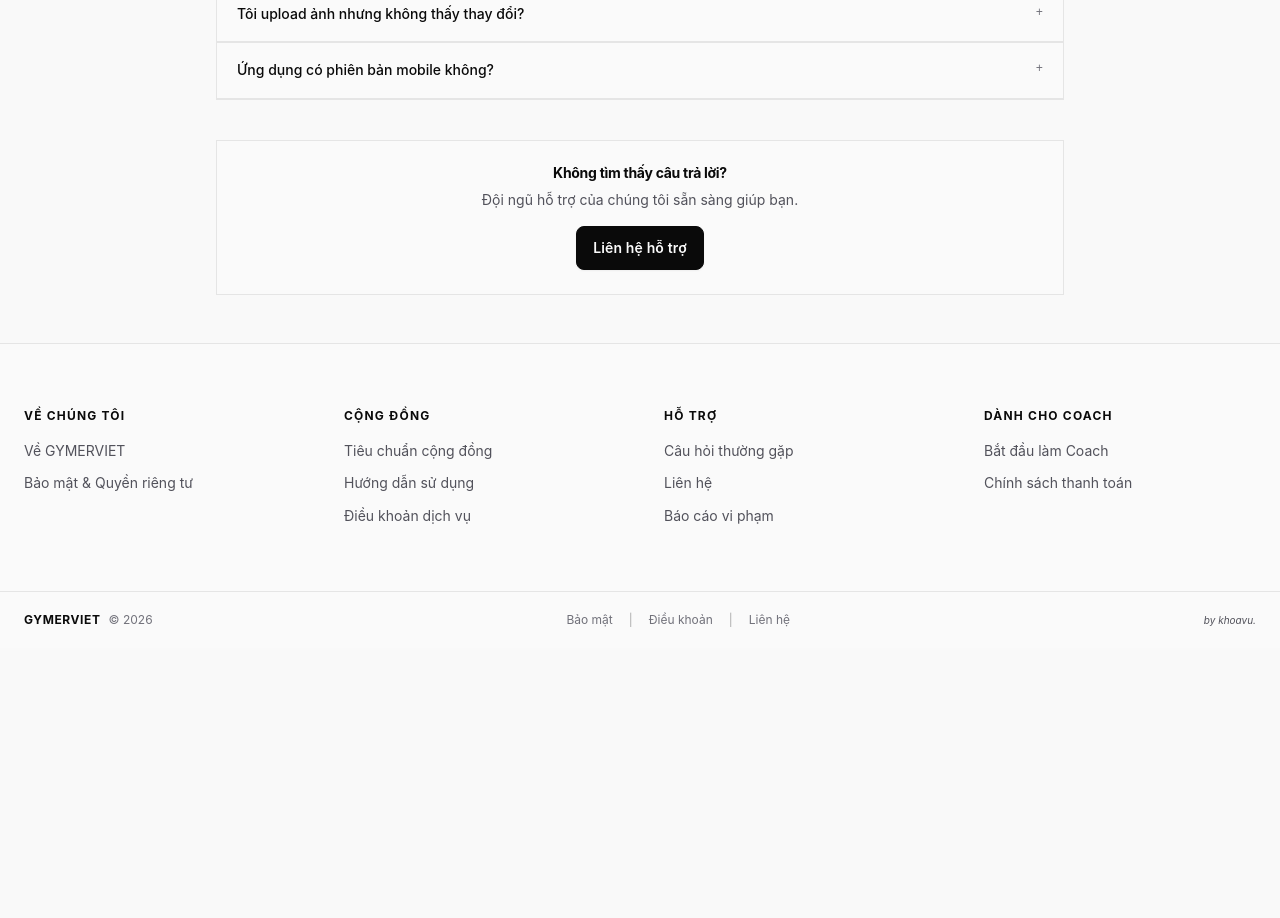
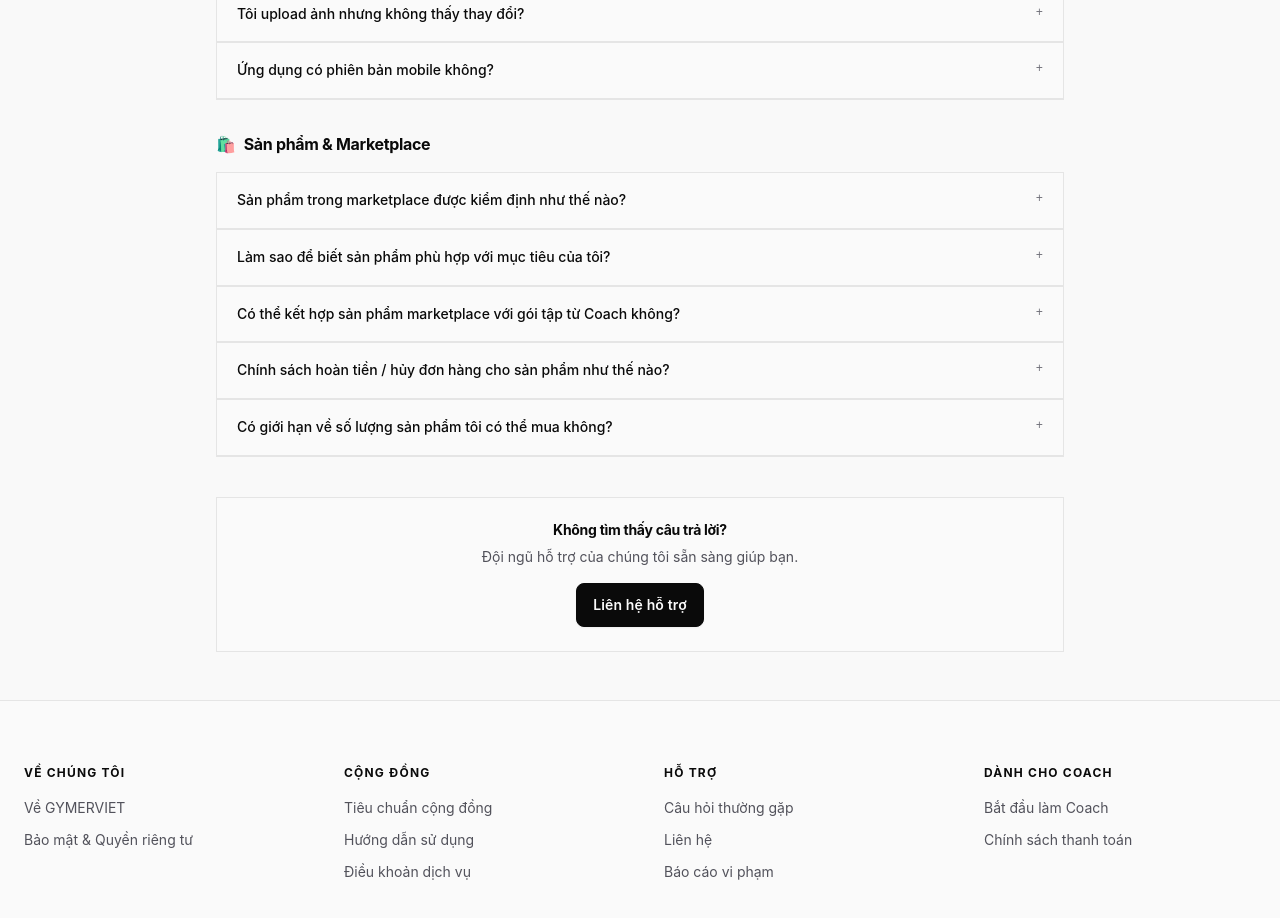
Before and after one commit to khoavu144/gmvn, a React (Vite) app in the folder frontend/: page /faq in a window 1280 px wide. Shown: the part 1260-2178 px from the top of the page. Before the commit the page ends 1908 px from the top, so only its background shows below. Built offline with nearby package versions, Linux system fonts and the light colour scheme.

Commit message:
feat: add 5 marketplace Q&A items to help users understand fitness product offerings

```diff
--- a/frontend/src/data/faqData.ts
+++ b/frontend/src/data/faqData.ts
@@ -86,14 +86,40 @@ export const faqData: FAQCategory[] = [
             },
         ],
     },
+    {
+        title: 'Sản phẩm & Marketplace',
+        icon: '🛍️',
+        items: [
+            {
+                q: 'Sản phẩm trong marketplace được kiểm định như thế nào?',
+                a: 'Tất cả sản phẩm trên GYMERVIET Marketplace đều được xét duyệt bởi đội chuyên gia của chúng tôi. Chúng tôi kiểm tra tính xác thực, chất lượng nội dung và cam kết của người bán. Chỉ những sản phẩm đạt tiêu chuẩn mới được phép bán.',
+            },
+            {
+                q: 'Làm sao để biết sản phẩm phù hợp với mục tiêu của tôi?',
+                a: 'Mỗi sản phẩm đều có gắn tag mục tiêu tập luyện (giảm cân, tăng cơ, tăng sức mạnh, v.v.) và mô tả chi tiết. Bạn có thể dùng bộ lọc "Mục tiêu" để tìm sản phẩm phù hợp. Ngoài ra, đọc đánh giá của những người dùng khác để hiểu rõ hơn.',
+            },
+            {
+                q: 'Có thể kết hợp sản phẩm marketplace với gói tập từ Coach không?',
+                a: 'Hoàn toàn có! Nhiều Coach sẽ đề xuất các sản phẩm từ marketplace để hỗ trợ gói tập của họ. Bạn có thể mua sản phẩm độc lập hoặc theo gợi ý của Coach. Cả hai thực hiện song song, không ảnh hưởng lẫn nhau.',
+            },
+            {
+                q: 'Chính sách hoàn tiền / hủy đơn hàng cho sản phẩm như thế nào?',
+                a: 'Bạn có thể hủy đơn hàng trong vòng 1 giờ sau khi thanh toán, sẽ được hoàn tiền 100%. Sau 1 giờ, có thể liên hệ người bán để yêu cầu hủy (tùy chính sách của từng người bán). Nếu sản phẩm không đúng cam kết, yêu cầu hoàn tiền trong vòng 14 ngày.',
+            },
+            {
+                q: 'Có giới hạn về số lượng sản phẩm tôi có thể mua không?',
+                a: 'Không có giới hạn. Bạn có thể mua bao nhiêu sản phẩm tùy thích. Mỗi lần mua được xem là giao dịch riêng. Nếu mua số lượng lớn (từ 5 sản phẩm trở lên), liên hệ hỗ trợ để được tư vấn chiết khấu tập thể.',
+            },
+        ],
+    },
 ];
 
 /** Curated subset for Home — same copy as full FAQ (single source via faqData). */
 export const HOME_FAQ_PREVIEW_ITEMS: FAQItem[] = [
     faqData[1].items[2],
+    faqData[4].items[0],
+    faqData[2].items[0],
     faqData[1].items[1],
-    faqData[2].items[0],
+    faqData[4].items[2],
     faqData[0].items[2],
-    faqData[0].items[0],
-    faqData[3].items[2],
 ];
```
